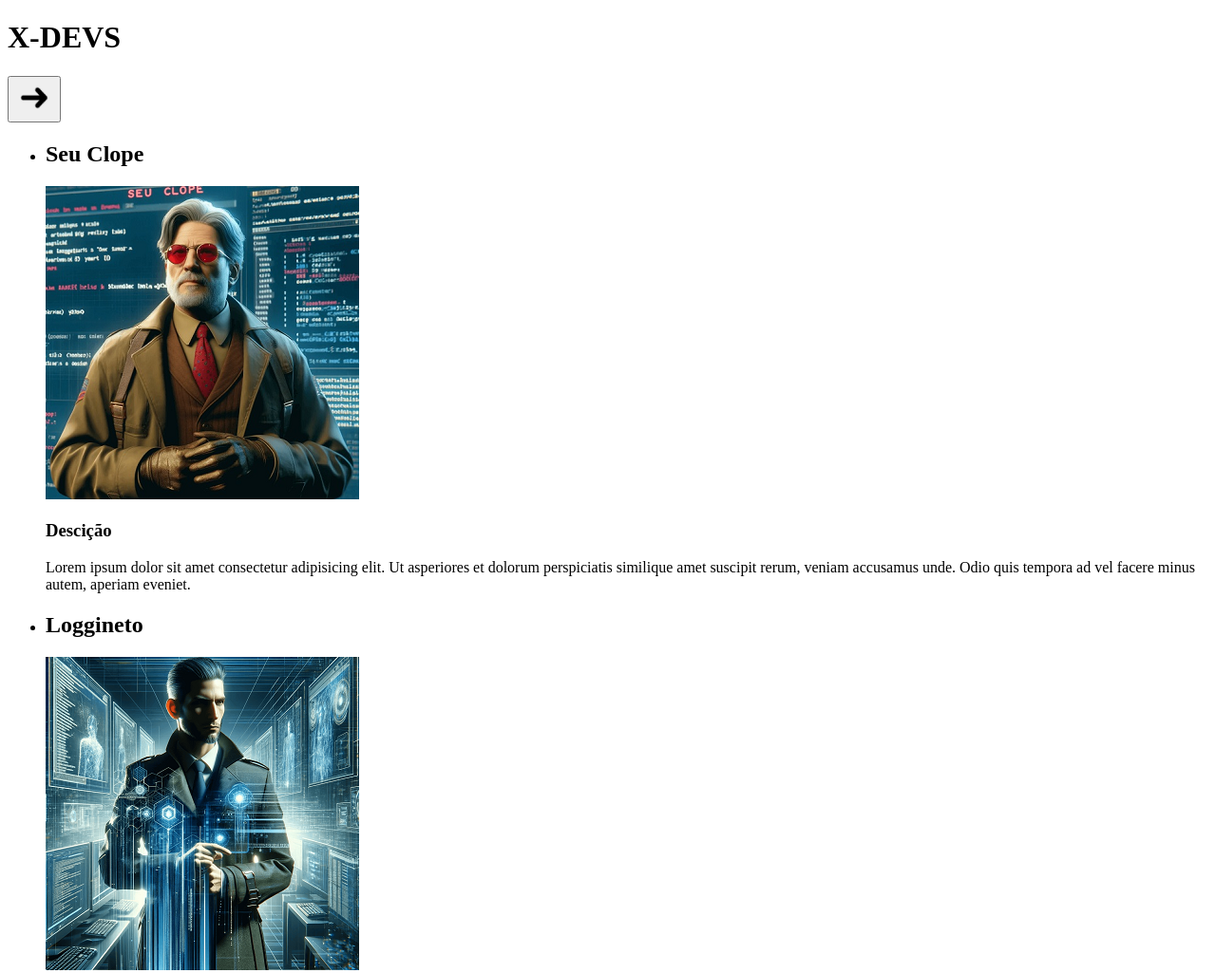
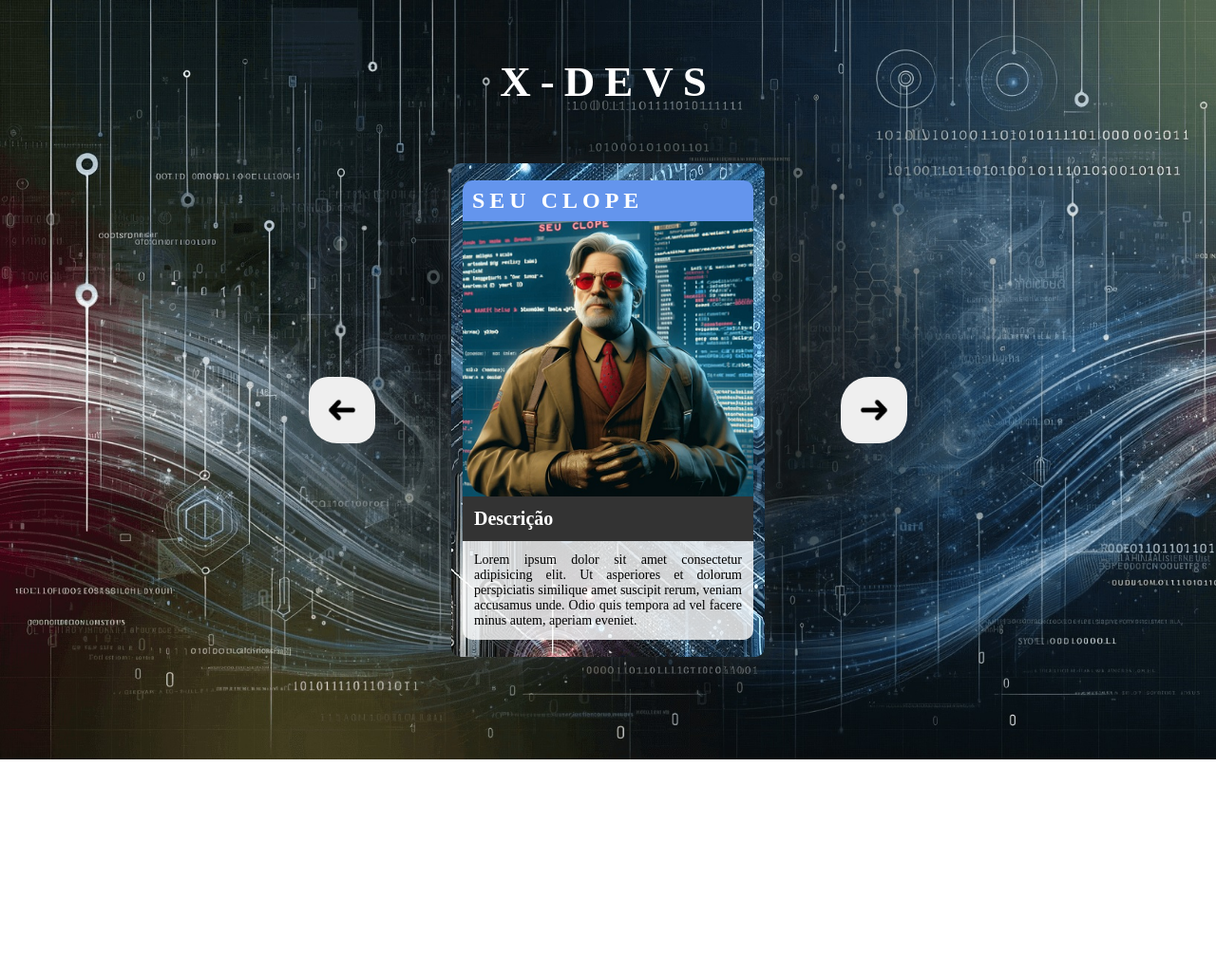
Before and after one commit to Marcosl2/Projeto-Auula, a plain HTML site: page index.html in a window 1280 px wide. Shown: the top 1025 px of the page at 95% size. After the commit the page ends 800 px from the top, so only its background shows below. Drawn offline with Linux system fonts and the light colour scheme.

Commit message:
terminado o projeto

```diff
--- a/index.html
+++ b/index.html
@@ -5,6 +5,8 @@
     <meta charset="UTF-8">
     <meta name="viewport" content="width=device-width, initial-scale=1.0">
     <title> Projeto X-Devs</title>
+    <link rel="stylesheet" href="./src/css/reset.css">
+    <link rel="stylesheet" href="./src/css/style.css">
 </head>
 
 <body>
@@ -17,54 +19,69 @@
             <img src="src/imagens/seta.png" alt="imagem de seta">
 
         </button>
-        <ul>
-            <li class="cartao selecionado fundo-1">
+        <ul class="lista-personagens">
+            <li class=" cartao  selecionado fundo-1">
                 <h2 class="nome">Seu Clope</h2>
-                <img class="img-personagem" src="src/imagens/seuclope.png" alt="">
+                <img class="img-personagem" src="src/imagens/seuclope.png" alt="Seu Clope">
                 <div class="descricao">
-                    <h3 class="tituulo">Descição</h3>
+                    <h3 class="titulo">Descrição</h3>
                     <p class="texto">
-                        Lorem ipsum dolor sit amet consectetur adipisicing elit. Ut asperiores et dolorum perspiciatis similique amet suscipit rerum, veniam accusamus unde. Odio quis tempora ad vel facere minus autem, aperiam eveniet.
+                        Lorem ipsum dolor sit amet consectetur adipisicing elit. Ut asperiores et dolorum perspiciatis
+                        similique amet suscipit rerum, veniam accusamus unde. Odio quis tempora ad vel facere minus
+                        autem,
+                        aperiam eveniet.
                     </p>
                 </div>
             </li>
-            <li class="cartao fundo-2">
+
+             <li class="cartao fundo-2">
                 <h2 class="nome">Loggineto</h2>
                 <img class="img-personagem" src="src/imagens/loggineto.png" alt="">
                 <div class="descricao">
-                    <h3 class="tituulo">Descição</h3>
+                    <h3 class="titulo">Descrição</h3>
                     <p class="texto">
-                        Lorem ipsum dolor sit amet consectetur adipisicing elit. Ut asperiores et dolorum perspiciatis similique amet suscipit rerum, veniam accusamus unde. Odio quis tempora ad vel facere minus autem, aperiam eveniet.
+                        Lorem ipsum dolor sit amet consectetur adipisicing elit. Ut asperiores et dolorum perspiciatis
+                        similique amet suscipit rerum, veniam accusamus unde. Odio quis tempora ad vel facere minus
+                        autem, aperiam eveniet.
+                    </p>
+                </div>
+
+            </li>
+            <li class="cartao fundo-3">
+                <h2 class="nome">Jubileia</h2>
+                <img class="img-personagem" src="src/imagens/jubileia.png" alt="">
+                <div class="descricao">
+                    <h3 class="titulo">Descrição</h3>
+                    <p class="texto">
+                        Lorem ipsum dolor sit amet consectetur adipisicing elit. Ut asperiores et dolorum perspiciatis
+                        similique amet suscipit rerum, veniam accusamus unde. Odio quis tempora ad vel facere minus
+                        autem, aperiam eveniet.
                     </p>
                 </div>
             </li>
-            <li class="cartao selecionado fundo-3">
-                <h2 class="nome">Jubileia</h2>
-                <img class="img-personagem" src="src/imagens/jubileia.png" alt="">
-                <div class="descricao">
-                    <h3 class="tituulo">Descição</h3>
-                    <p class="texto">
-                        Lorem ipsum dolor sit amet consectetur adipisicing elit. Ut asperiores et dolorum perspiciatis similique amet suscipit rerum, veniam accusamus unde. Odio quis tempora ad vel facere minus autem, aperiam eveniet.
-                    </p>
-                </div>
-            </li>
+
             <li class="cartao fundo-4">
                 <h2 class="nome">Tempestade Solar</h2>
                 <img class="img-personagem" src="src/imagens/tempestade-solar.png" alt="">
                 <div class="descricao">
-                    <h3 class="tituulo">Descição</h3>
+                    <h3 class="titulo">Descrição</h3>
                     <p class="texto">
-                        Lorem ipsum dolor sit amet consectetur adipisicing elit. Ut asperiores et dolorum perspiciatis similique amet suscipit rerum, veniam accusamus unde. Odio quis tempora ad vel facere minus autem, aperiam eveniet.
+                        Lorem ipsum dolor sit amet consectetur adipisicing elit. Ut asperiores et dolorum perspiciatis
+                        similique amet suscipit rerum, veniam accusamus unde. Odio quis tempora ad vel facere minus
+                        autem, aperiam eveniet.
                     </p>
                 </div>
             </li>
+
             <li class="cartao fundo-5">
                 <h2 class="nome">Vamplena</h2>
                 <img class="img-personagem" src="src/imagens/vamplena.png" alt="">
                 <div class="descricao">
-                    <h3 class="tituulo">Descição</h3>
+                    <h3 class="titulo">Descrição</h3>
                     <p class="texto">
-                        Lorem ipsum dolor sit amet consectetur adipisicing elit. Ut asperiores et dolorum perspiciatis similique amet suscipit rerum, veniam accusamus unde. Odio quis tempora ad vel facere minus autem, aperiam eveniet.
+                        Lorem ipsum dolor sit amet consectetur adipisicing elit. Ut asperiores et dolorum perspiciatis
+                        similique amet suscipit rerum, veniam accusamus unde. Odio quis tempora ad vel facere minus
+                        autem, aperiam eveniet.
                     </p>
                 </div>
             </li>
@@ -73,16 +90,20 @@
                 <h2 class="nome">Professor-cafeze</h2>
                 <img class="img-personagem" src="src/imagens/professor-cafeze.png" alt="">
                 <div class="descricao">
-                    <h3 class="tituulo">Descição</h3>
+                    <h3 class="tituulo">Descrição</h3>
                     <p class="texto">
-                        Lorem ipsum dolor sit amet consectetur adipisicing elit. Ut asperiores et dolorum perspiciatis similique amet suscipit rerum, veniam accusamus unde. Odio quis tempora ad vel facere minus autem, aperiam eveniet.
+                        Lorem ipsum dolor sit amet consectetur adipisicing elit. Ut asperiores et dolorum perspiciatis
+                        similique amet suscipit rerum, veniam accusamus unde. Odio quis tempora ad vel facere minus
+                        autem, aperiam eveniet.
                     </p>
                 </div>
             </li>
+
         </ul>
         <button class="btn" id="btn-avancar">
 
             <img src="src/imagens/seta.png" alt="imagem de seta">
+            <script src="./src/js/index.js"></script>
 
         </button>
     </main>
--- /dev/null
+++ b/src/css/reset.css
@@ -0,0 +1,9 @@
+* {
+    margin: 0;
+    padding: 0;
+    box-sizing: border-box;
+}
+
+ul {
+    list-style: none;
+}
--- /dev/null
+++ b/src/css/style.css
@@ -0,0 +1,131 @@
+body {
+    background-image: url('../imagens/fundo-base.jpg');
+    background-repeat: no-repeat;
+    background-size: cover;
+    min-height: 100vh;
+}
+
+.cabecalho{
+    text-align: center;
+    padding: 60px  0;
+}
+
+.cabecalho h1{
+    color: #fff;
+    font-size: 45px;
+    letter-spacing: 10px;
+}
+
+.slider{
+    /* background-color: blue; */
+    display: flex;
+    align-items: center;
+    justify-content: center;
+    gap: 80px;
+
+}
+.lista-personagens{
+
+    width: 330px;
+    height: 520px;
+    position: relative;
+}
+
+.btn{
+    color: #fff;
+    width: 70px;
+    height: 70px;
+    border-radius: 30px 20px;
+    border: 0;
+    cursor: pointer;
+    display: flex;
+    justify-content: center;
+    align-items: center;
+    transition: background-color 0.2s ease-in-out;
+    box-shadow: rgba(100, 100, 111, 0.2)0px 7px 29px 0px;
+}
+
+.btn.btn-voltar{
+    transform: rotateY(180deg);
+}
+
+.btn:hover{
+    background-color: blue;
+}
+
+.cartao{
+
+    opacity: 0;
+    height: 100%;
+    position: absolute;
+    padding: 12px;
+    box-shadow: rgba(100, 100, 111, 0.2)0px 7px 29px 0px;
+    border-radius: 10px;
+    transition: opacity 0.3s ease-in-out;
+    display: flex;
+    flex-direction: column;
+    justify-content: center;
+}
+
+.cartao.selecionado{
+    opacity: 1;
+    z-index: 1;
+}
+.cartao .img-personagem{
+    width: 100%;
+    max-height: 290px;
+}
+
+.cartao .nome{
+    background-color: cornflowerblue;
+    padding: 8px 10px;
+    border-top-left-radius: 10px;
+    border-top-right-radius: 10px;
+    color: #fff;
+    font-family: 16px;
+    text-transform: uppercase;
+    letter-spacing: 5px;
+
+}
+.cartao .descricao {
+    background-color: rgba(255, 255, 255, 0.8);
+    border-bottom-left-radius: 10px;
+    border-bottom-right-radius: 10px;
+}
+.cartao .descricao .titulo{
+    background-color: #333333;
+    font-size: 20px;
+    color: #fff;
+    padding: 12px;
+}
+.cartao .descricao .texto{
+    font-size: 14px;
+    padding: 12px;
+    text-align: justify;
+    max-height: 110px;
+    overflow-y: auto;
+}
+.cartao.fundo-1{
+    background: url('../imagens/fundo-1.jpg')
+    no-repeat;
+}
+.cartao.fundo-2{
+    background: url('../imagens/fundo-2.jpg')
+    no-repeat;
+}
+.cartao.fundo-3{
+    background: url('../imagens/fundo-3.jpg')
+    no-repeat;
+}
+.cartao.fundo-4{
+    background: url('../imagens/fundo-4.jpg')
+    no-repeat;
+}
+.cartao.fundo-5{
+    background: url('../imagens/fundo-5.jpg')
+    no-repeat;
+}
+.cartao.fundo-6{
+    background: url('../imagens/fundo-6.jpg')
+    no-repeat;
+}
--- /dev/null
+++ b/src/js/index.js
@@ -0,0 +1,57 @@
+/** 1- pegar o elemento HTML da srta avançar;
+ *  2- identificar o clique do usuario na seta avançar;
+ *  3- fazer aparecer o proximo cartão da lista;
+ *  4- buscar o cartao ue esta selecionado.
+ *
+ * Função para pegar a seta
+ *
+ *
+ */
+
+const btnAvancar = (document.getElementById('btn-avancar'));
+const btnVoltar = (document.getElementById('btn-voltar'));
+let cartaoAtual = 0;
+const cartoes = document.querySelectorAll('.cartao');
+
+btnAvancar.addEventListener('click', function () {
+
+    if (cartaoAtual === cartoes.length - 1) return;
+
+    escondercartaoSelecionado();
+
+    cartaoAtual++;
+    mostarCartao();
+
+
+});
+
+/** 1- pegar o elemento HTML da srta avançar;
+ *  2- identificar o clique do usuario na seta avançar;
+ *  3- fazer aparecer o proximo cartão da lista;
+ *  4- buscar o cartao ue esta selecionado.
+ *
+ * Função para pegar seta de voltar
+ *
+ *
+ */
+
+btnVoltar.addEventListener('click', function () {
+
+    if (cartaoAtual === 0) return;
+
+    escondercartaoSelecionado();
+
+    cartaoAtual--;
+    mostarCartao();
+
+
+});
+
+function mostarCartao() {
+    cartoes[cartaoAtual].classList.add('selecionado');
+}
+
+function escondercartaoSelecionado() {
+    const cartaoSelecionado = document.querySelector('.selecionado');
+    cartaoSelecionado.classList.remove('selecionado');
+}
```
